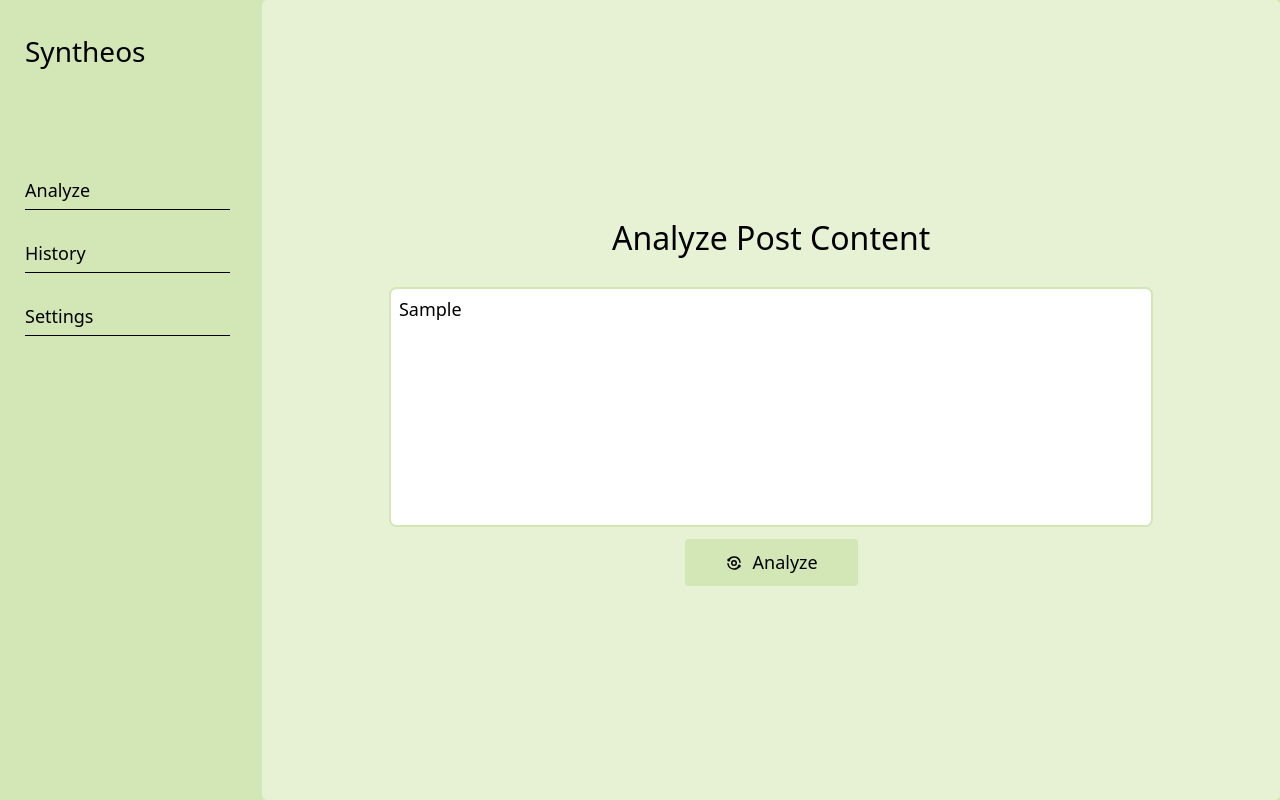
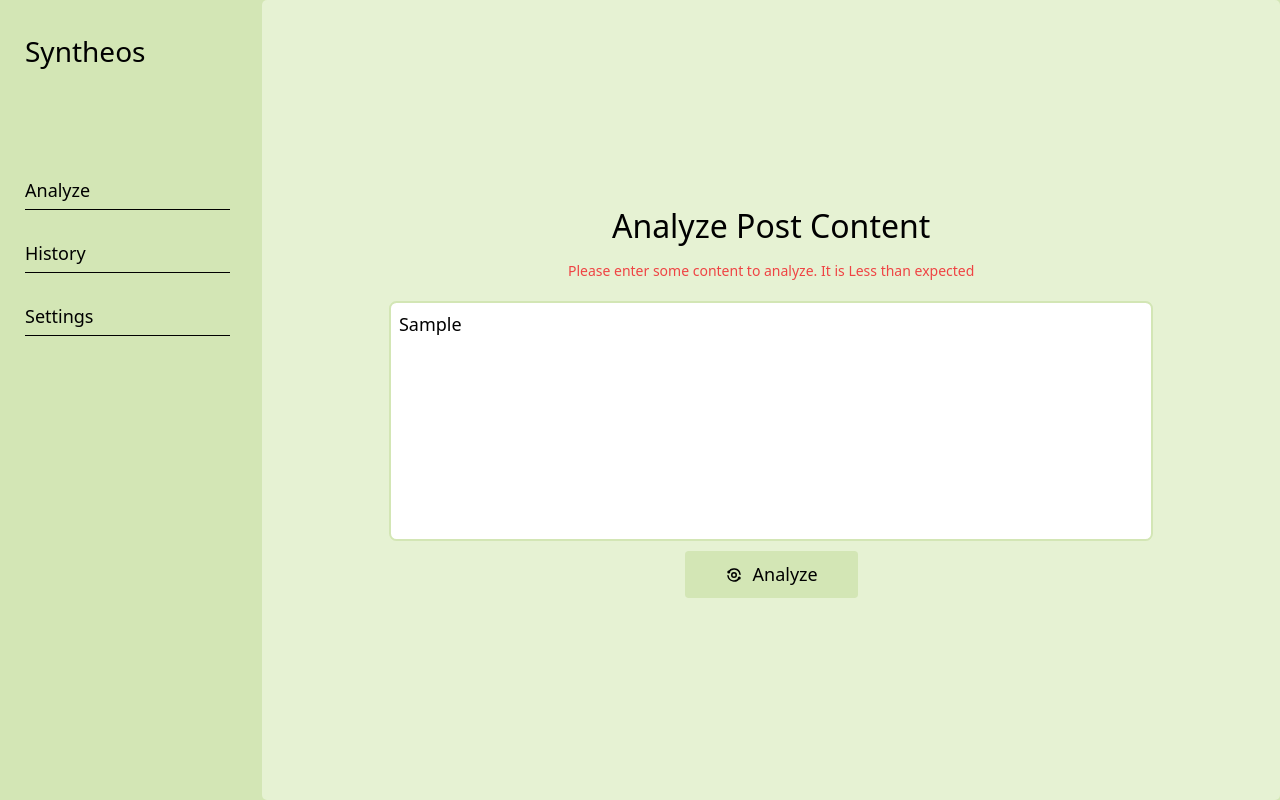
Before and after one commit to Orisabiyi/syntheos, a React (Vite) app: page /dashboard/analyzer in a window 1280 px wide. Both pictures are taken after typing "Sample" into the empty fields and a click on the button "Analyze". Built offline with nearby package versions, Linux system fonts and the light colour scheme; no server answers.

Commit message:
feat: handle text error and display error

```diff
--- a/src/pages/Analyzer.jsx
+++ b/src/pages/Analyzer.jsx
@@ -2,14 +2,24 @@ import { useState } from "react";
 import { TbAnalyze } from "react-icons/tb";
 import Markdown from "react-markdown";
 import { optimizedRequest, placeholder, url } from "../utils/gemini";
+import { useEffect } from "react";
 
 export default function Analyzer() {
   const [messages, setMessages] = useState("");
   const [userInput, setUserInput] = useState("");
   const [isLoading, setIsLoading] = useState(false);
+  const [error, setError] = useState("");
+
+  useEffect(() => {
+    const timer = setTimeout(() => {
+      setError("");
+    }, 5000);
+
+    return () => clearTimeout(timer);
+  }, [error]);
 
   // Handle user input change
-  const handleChange = (e) => {
+  const handleChange = function (e) {
     setUserInput(e.target.value);
   };
 
@@ -18,7 +28,13 @@ export default function Analyzer() {
     e.preventDefault();
     const requestBody = optimizedRequest(userInput);
 
+    if (userInput.length < 30)
+      return setError(
+        "Please enter some content to analyze. It is Less than expected"
+      );
+
     try {
+      setError("");
       setIsLoading(true);
 
       const response = await fetch(url, {
@@ -38,7 +54,7 @@ export default function Analyzer() {
       console.log(data.candidates[0].content.parts[0].text);
       setMessages(data.candidates[0].content.parts[0].text);
     } catch (error) {
-      console.error("Error during API request:", error);
+      setError(`Error during request: ${error.message}`);
     } finally {
       setIsLoading(false);
     }
@@ -52,12 +68,14 @@ export default function Analyzer() {
     >
       {!messages && (
         <form
-          className="relative flex flex-col justify-center items-center gap-5 w-full"
+          className="relative flex flex-col justify-center items-center gap-4 w-full"
           onSubmit={handleAnalyze}
         >
-          <h3 className="font-medium text-32 mb-5 text-center">
+          <h3 className="font-medium text-32 text-center">
             Analyze Post Content
           </h3>
+
+          {error && <p className="text-red-500 text-14 mb-4">{error}</p>}
 
           <textarea
             required
```
